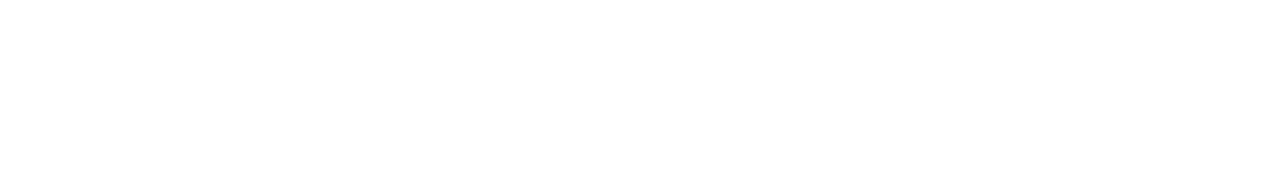
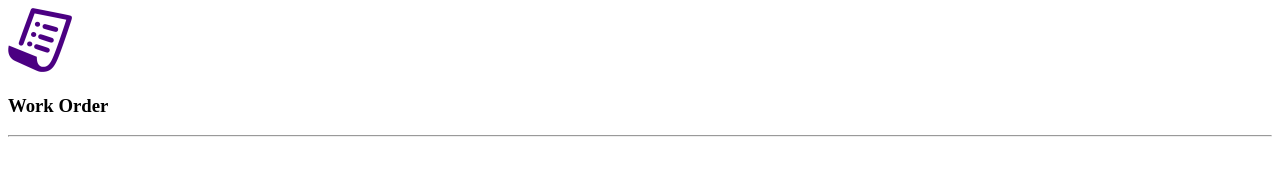
Before and after one commit to objektwerks/work.order, a website: page public/index.html in a window 1280 px wide. Drawn offline with Linux system fonts and the light colour scheme.

Commit message:
edited index.html

```diff
--- a/public/index.html
+++ b/public/index.html
@@ -1,10 +1,14 @@
 <!DOCTYPE html>
 <html>
     <head>
+        <title>Work Order</title>
         <meta charset="UTF-8">
-        <title>Work Order</title>
+        <meta name="description" content="Work Orders">
     </head>
     <body>
+        <img src="logo.png" alt="Logo">
+        <h3>Work Order</h3>
+        <hr/>
         <script type="text/javascript" src="/index.js"></script>
     </body>
 </html>
```
